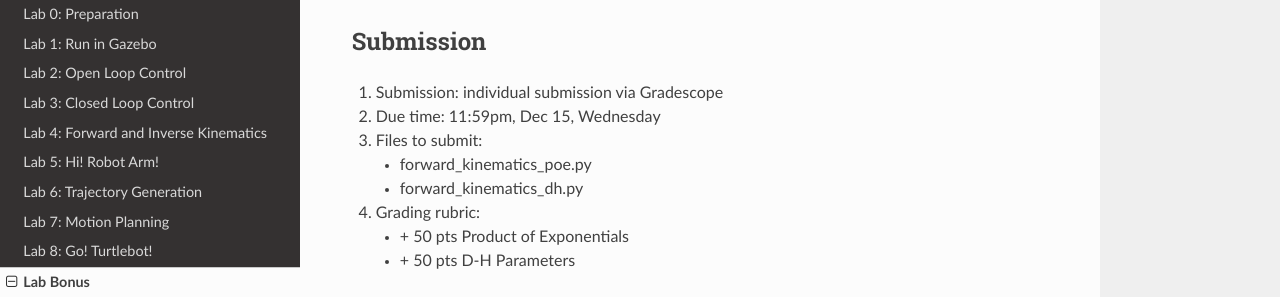
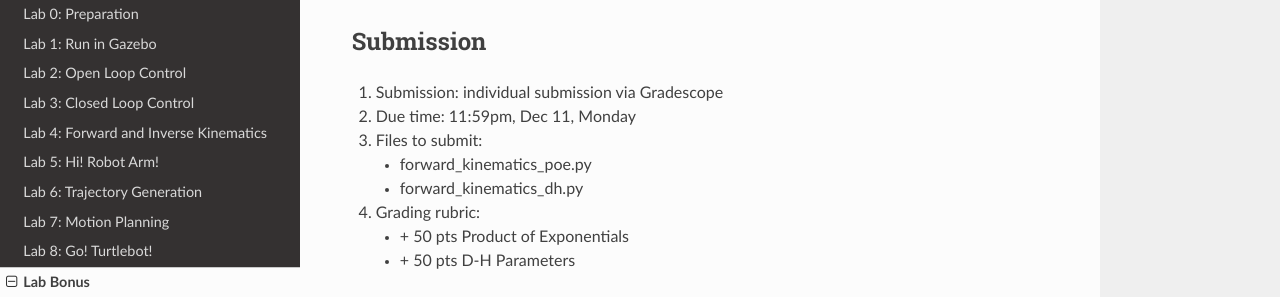
Before and after one commit to UCR-Robotics/ee144, a Sphinx documentation site: the page built from docs/labbonus.rst, in a window 1280 px wide and 900 px high, scrolled down 498 px. Shown: the part 151-448 px from the top of the window. Built offline with Sphinx 7.4.7 and the Read the Docs theme 2.0.0, drawn with Linux system fonts in a browser that asks for light colours.

Commit message:
up-to-date

```diff
--- a/docs/labbonus.rst
+++ b/docs/labbonus.rst
@@ -35,7 +35,7 @@ Submission
 
 #. Submission: individual submission via Gradescope
 
-#. Due time: 11:59pm, Dec 15, Wednesday
+#. Due time: 11:59pm, Dec 11, Monday
 
 #. Files to submit:
 
```
